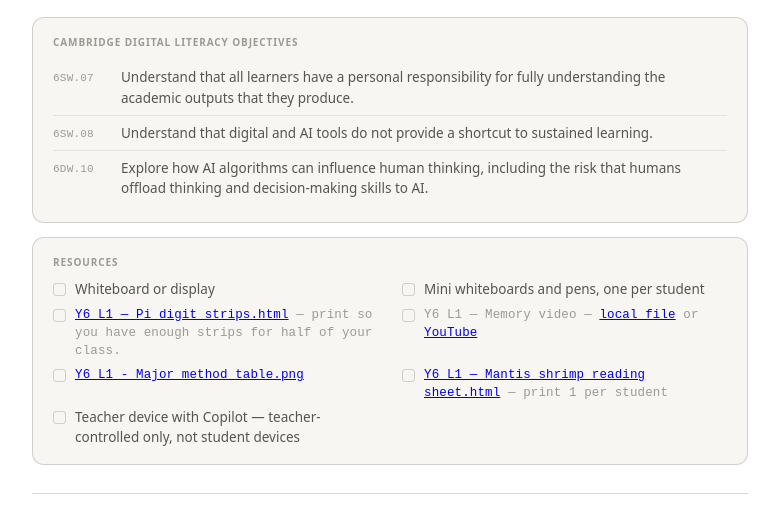
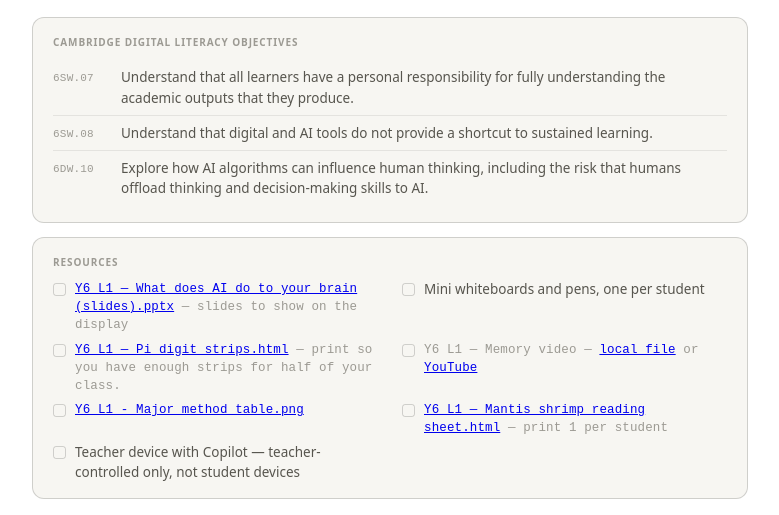
Before and after one commit to tkhawkey/ailiteracy, a plain HTML site: page Y6 L1 — What does AI do to your brain.html in a window 1280 px wide. Shown: the part 241-756 px from the top of the page, without its empty margins (250-1029 px from the left). Drawn offline with Linux system fonts and the light colour scheme.

Commit message:
Add files via upload

```diff
--- a/Y6 L1 — What does AI do to your brain.html
+++ b/Y6 L1 — What does AI do to your brain.html
@@ -449,7 +449,7 @@ body {
   <div class="resources-block">
     <div class="block-label">Resources</div>
     <ul class="resources-grid">
-      <li>Whiteboard or display</li>
+      <li class="filename"><a href="Y6 L1 — What does AI do to your brain (slides).pptx" target="_blank">Y6 L1 — What does AI do to your brain (slides).pptx</a> — slides to show on the display</li>
       <li>Mini whiteboards and pens, one per student</li>
       <li class="filename"><a href="Y6 L1 — Pi digit strips.html" target="_blank">Y6 L1 — Pi digit strips.html</a> — print so you have enough strips for half of your class.</li>
       <li class="filename">Y6 L1 — Memory video — <a href="Y6 L1 — Memory Video.mp4" target="_blank">local file</a> or <a href="https://youtube.com/watch?v=X1knaL7uqMI" target="_blank">YouTube</a></li>
```
Also changed, not shown: index.html (+1 -1 lines), 1 other file.
